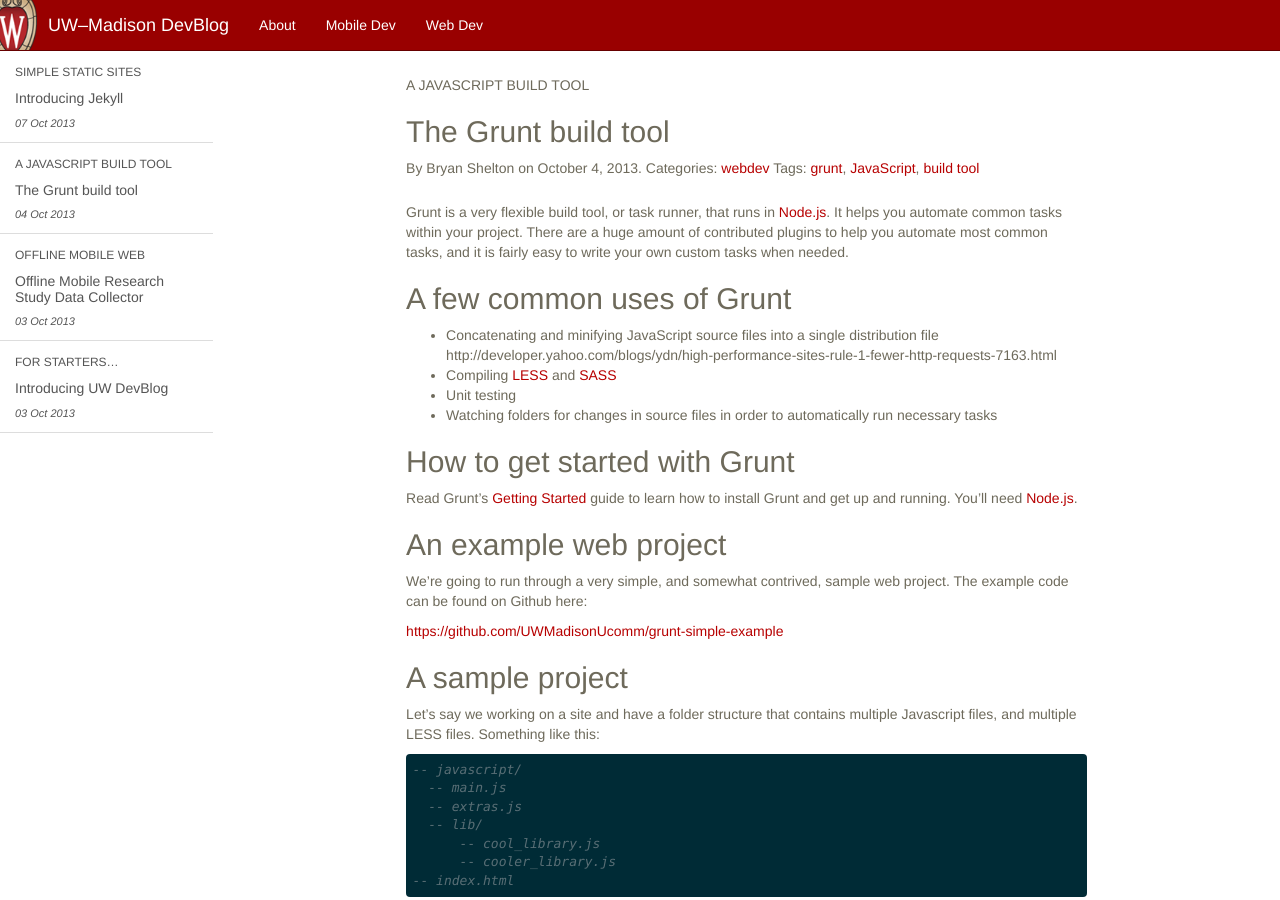
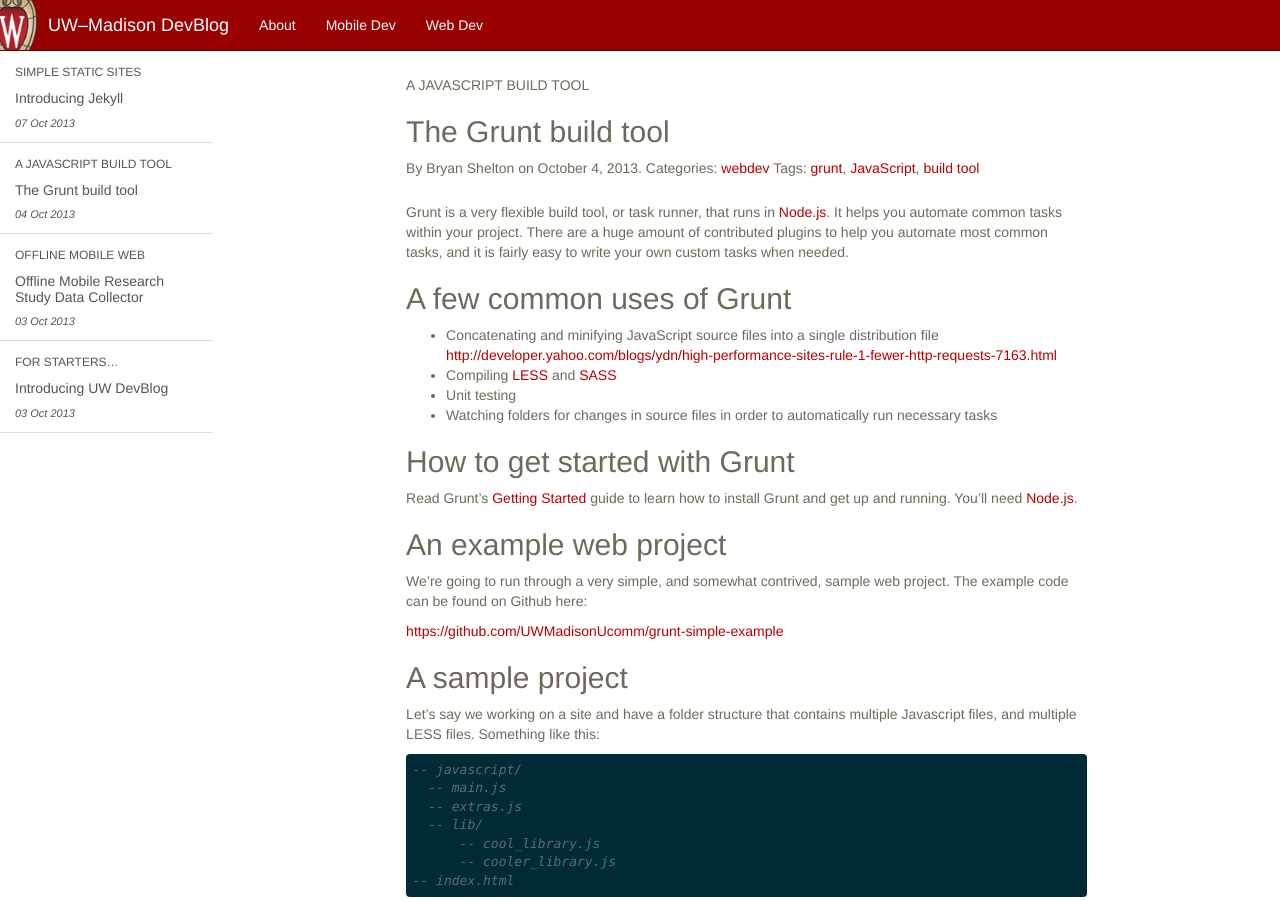
Before and after one commit to UWMadisonUcomm/devblog, a Jekyll site: the page built from _posts/2013-10-4-grunt-build-tool.markdown, in a window 1280 px wide and 900 px high. Built offline with Jekyll 4.4.1, drawn with Linux system fonts in a browser that asks for light colours; nearby versions of some CDN libraries; Markdown is read by kramdown in place of the engine named in the settings; part of the change alters nothing that is shown.

```diff
--- a/_posts/2013-10-4-grunt-build-tool.markdown
+++ b/_posts/2013-10-4-grunt-build-tool.markdown
@@ -16,7 +16,7 @@ Grunt is a very flexible build tool, or task runner, that runs in [Node.js](http
 
 ## A few common uses of Grunt
 
-- Concatenating and minifying JavaScript source files into a single distribution file http://developer.yahoo.com/blogs/ydn/high-performance-sites-rule-1-fewer-http-requests-7163.html
+- Concatenating and minifying JavaScript source files into a single distribution file [http://developer.yahoo.com/blogs/ydn/high-performance-sites-rule-1-fewer-http-requests-7163.html](http://developer.yahoo.com/blogs/ydn/high-performance-sites-rule-1-fewer-http-requests-7163.html)
 - Compiling [LESS](http://lesscss.org/) and [SASS](http://sass-lang.com/)
 - Unit testing
 - Watching folders for changes in source files in order to automatically run necessary tasks
```
